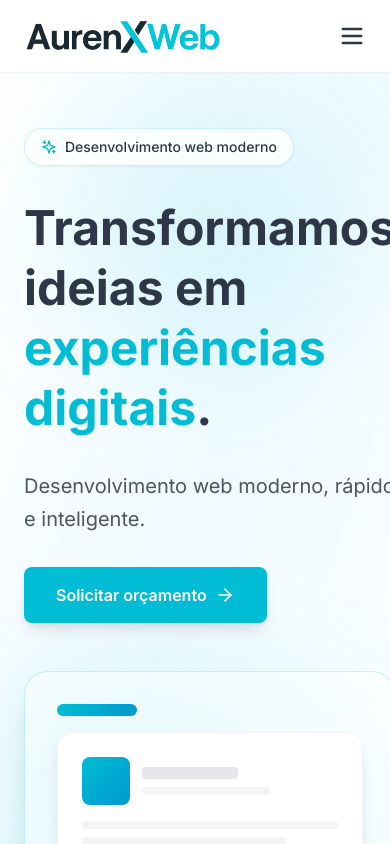
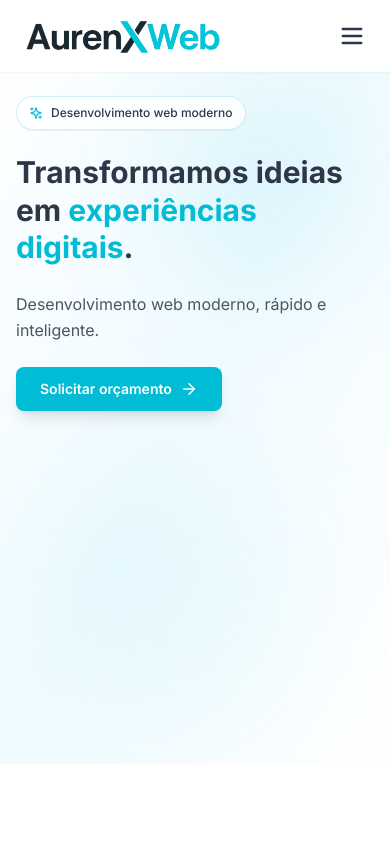
Before and after one commit to AurenXWeb/AurenXWeb, a React (Vite) app: page / in a window 390 px wide. Shown: the top 844 px of the page. Built offline with nearby package versions, Linux system fonts and the light colour scheme.

Commit message:
Updated Hero.tsx

```diff
--- a/src/components/Hero.tsx
+++ b/src/components/Hero.tsx
@@ -11,43 +11,43 @@ export default function Hero() {
   return (
     <section
       id="inicio"
-      className="pt-32 pb-20 px-6 bg-gradient-to-br from-white via-[#F0FBFF] to-white overflow-hidden relative"
+      className="pt-24 md:pt-32 pb-12 md:pb-20 px-4 md:px-6 bg-gradient-to-br from-white via-[#F0FBFF] to-white overflow-hidden relative min-h-[calc(100vh-80px)]"
     >
-      <div className="absolute top-20 right-10 w-72 h-72 bg-[#00BCD4]/10 rounded-full blur-3xl"></div>
-      <div className="absolute bottom-10 left-10 w-96 h-96 bg-[#00BCD4]/5 rounded-full blur-3xl"></div>
+      <div className="absolute top-20 right-10 w-48 md:w-72 h-48 md:h-72 bg-[#00BCD4]/10 rounded-full blur-3xl"></div>
+      <div className="absolute bottom-10 left-10 w-64 md:w-96 h-64 md:h-96 bg-[#00BCD4]/5 rounded-full blur-3xl"></div>
 
       <div className="max-w-7xl mx-auto relative z-10">
-        <div className="grid md:grid-cols-2 gap-12 items-center">
-          <div className="space-y-8 animate-fade-in">
-            <div className="inline-flex items-center gap-2 bg-white/80 backdrop-blur-sm px-4 py-2 rounded-full border border-[#00BCD4]/20 shadow-sm">
-              <Sparkles size={16} className="text-[#00BCD4]" />
-              <span className="text-sm font-medium text-[#2D3748]">
+        <div className="grid md:grid-cols-2 gap-8 md:gap-12 items-center">
+          <div className="space-y-6 md:space-y-8 animate-fade-in">
+            <div className="inline-flex items-center gap-2 bg-white/80 backdrop-blur-sm px-3 md:px-4 py-2 rounded-full border border-[#00BCD4]/20 shadow-sm">
+              <Sparkles size={14} className="text-[#00BCD4] md:w-4 md:h-4" />
+              <span className="text-xs md:text-sm font-medium text-[#2D3748]">
                 Desenvolvimento web moderno
               </span>
             </div>
 
-            <h1 className="text-5xl md:text-6xl font-bold text-[#2D3748] leading-tight">
+            <h1 className="text-3xl sm:text-4xl md:text-5xl lg:text-6xl font-bold text-[#2D3748] leading-tight">
               Transformamos ideias em{' '}
               <span className="text-[#00BCD4]">experiências digitais</span>.
             </h1>
 
-            <p className="text-xl text-gray-600 leading-relaxed">
+            <p className="text-base md:text-lg lg:text-xl text-gray-600 leading-relaxed">
               Desenvolvimento web moderno, rápido e inteligente.
             </p>
 
             <button
               onClick={scrollToContact}
-              className="inline-flex items-center gap-2 bg-[#00BCD4] text-white px-8 py-4 rounded-lg font-semibold hover:bg-[#00B8E6] transition-all shadow-lg hover:shadow-xl hover:scale-105 group"
+              className="inline-flex items-center gap-2 bg-[#00BCD4] text-white px-6 md:px-8 py-3 md:py-4 rounded-lg font-semibold hover:bg-[#00B8E6] transition-all shadow-lg hover:shadow-xl hover:scale-105 group text-sm md:text-base"
             >
               Solicitar orçamento
               <ArrowRight
-                size={20}
-                className="group-hover:translate-x-1 transition-transform"
+                size={18}
+                className="group-hover:translate-x-1 transition-transform md:w-5 md:h-5"
               />
             </button>
           </div>
 
-          <div className="relative">
+          <div className="relative hidden md:block">
             <div className="absolute inset-0 bg-gradient-to-tr from-[#00BCD4]/20 to-transparent rounded-3xl blur-2xl"></div>
             <div className="relative bg-white/50 backdrop-blur-sm p-8 rounded-3xl border border-[#00BCD4]/20 shadow-xl">
               <div className="space-y-4">
```
